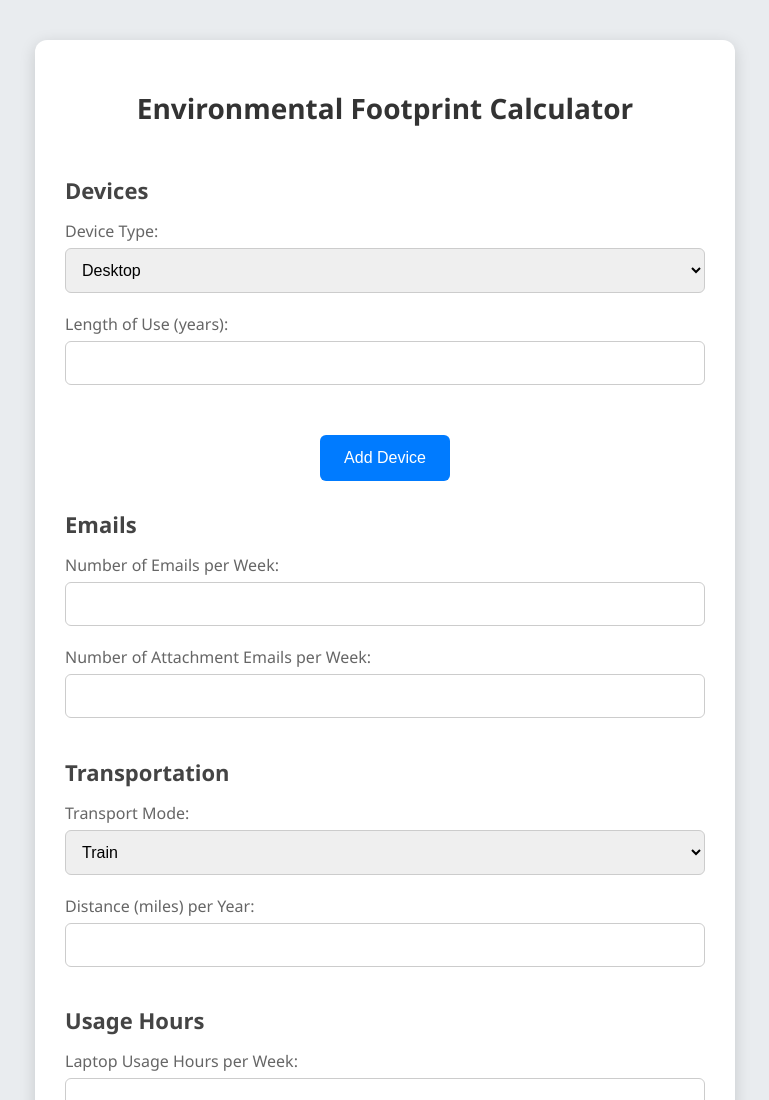
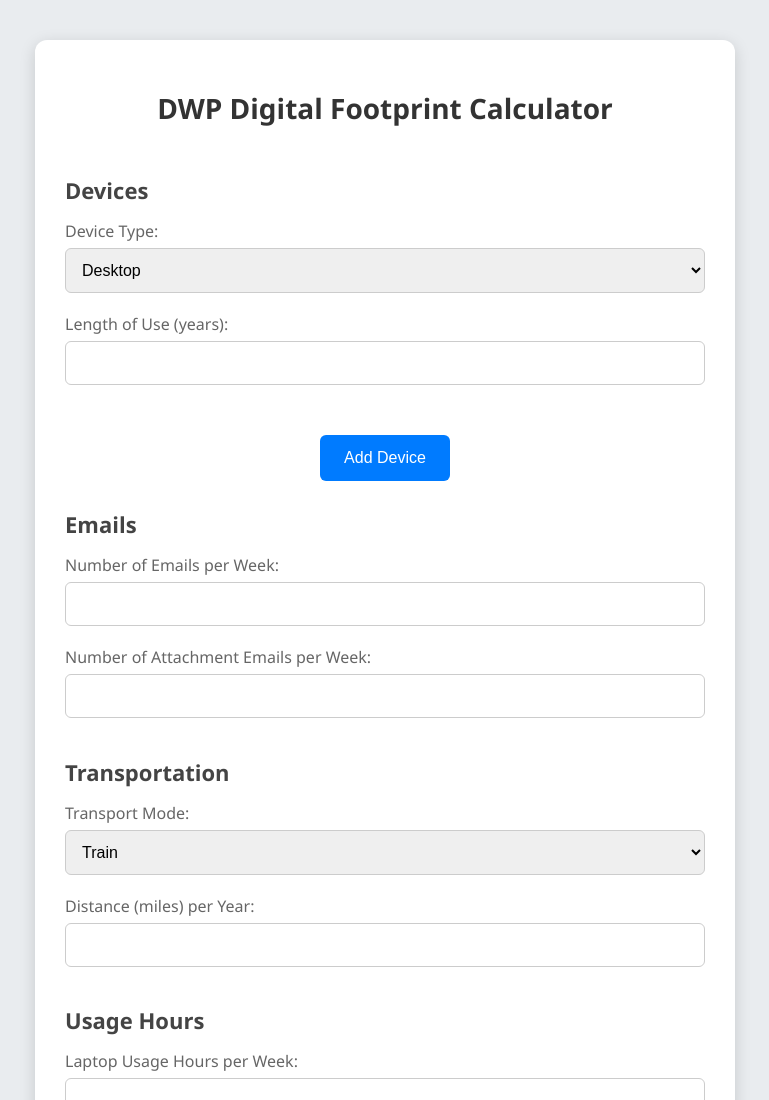
Before and after one commit to t0m0h1/DWP-Carbon-Intensity-Calculator-, a plain HTML site: page project/index.html in a window 1280 px wide. Shown: the top 1100 px of the page, without its empty margins (255-1024 px from the left). Drawn offline with Linux system fonts and the light colour scheme.

Commit message:
Update project title in index.html

```diff
--- a/project/index.html
+++ b/project/index.html
@@ -8,7 +8,7 @@
 </head>
 <body>
     <div class="container">
-        <h1>Environmental Footprint Calculator</h1>
+        <h1>DWP Digital Footprint Calculator</h1>
         <form id="footprintForm" onsubmit="calculateCarbonFootprint(event)">
             <div id="devicesContainer">
                 <h2>Devices</h2>
```
